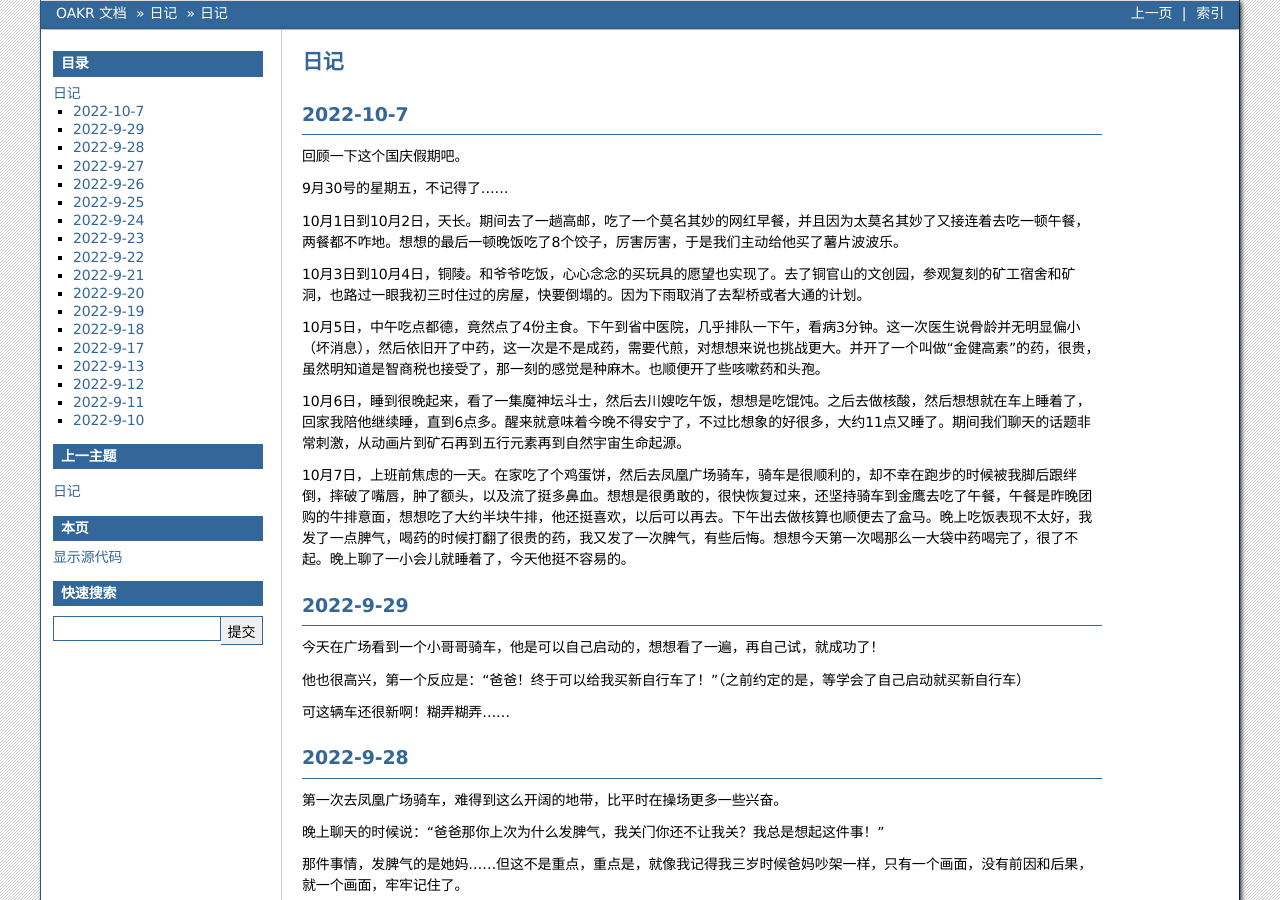
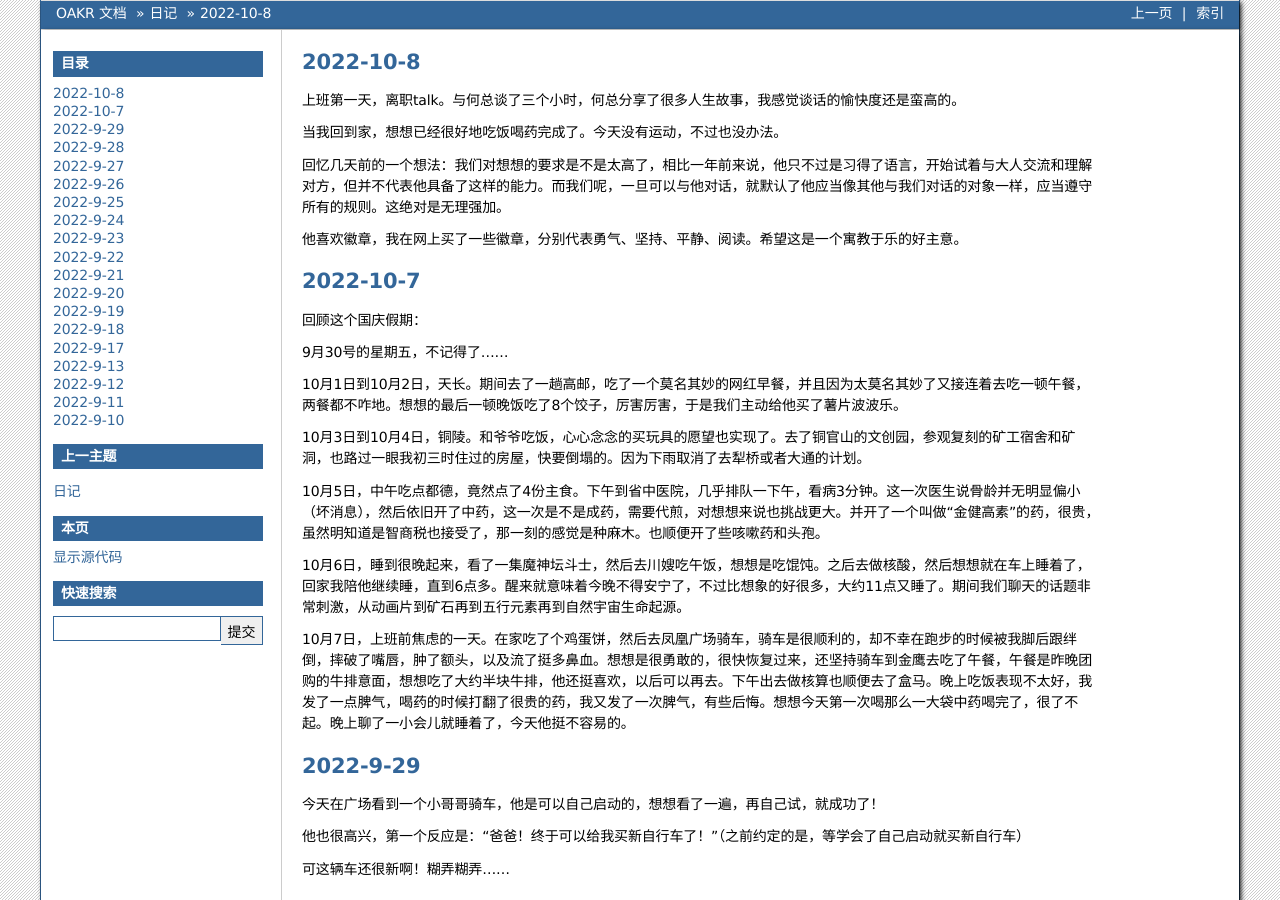
Before and after one commit to cruiurc/cruiurc.github.io, a Sphinx documentation site: the page built from source/diary/diary.rst, in a window 1280 px wide and 900 px high. Built offline with Sphinx 7.4.7, drawn with Linux system fonts in a browser that asks for light colours.

Commit message:
add diary 20221009

```diff
--- a/source/diary/diary.rst
+++ b/source/diary/diary.rst
@@ -1,8 +1,16 @@
-日记
-=======
+2022-10-8
+----------
+上班第一天，离职talk。与何总谈了三个小时，何总分享了很多人生故事，我感觉谈话的愉快度还是蛮高的。
+
+当我回到家，想想已经很好地吃饭喝药完成了。今天没有运动，不过也没办法。
+
+回忆几天前的一个想法：我们对想想的要求是不是太高了，相比一年前来说，他只不过是习得了语言，开始试着与大人交流和理解对方，但并不代表他具备了这样的能力。而我们呢，一旦可以与他对话，就默认了他应当像其他与我们对话的对象一样，应当遵守所有的规则。这绝对是无理强加。
+
+他喜欢徽章，我在网上买了一些徽章，分别代表勇气、坚持、平静、阅读。希望这是一个寓教于乐的好主意。
+
 2022-10-7
 ----------
-回顾一下这个国庆假期吧。
+回顾这个国庆假期：
 
 9月30号的星期五，不记得了……
 
```
